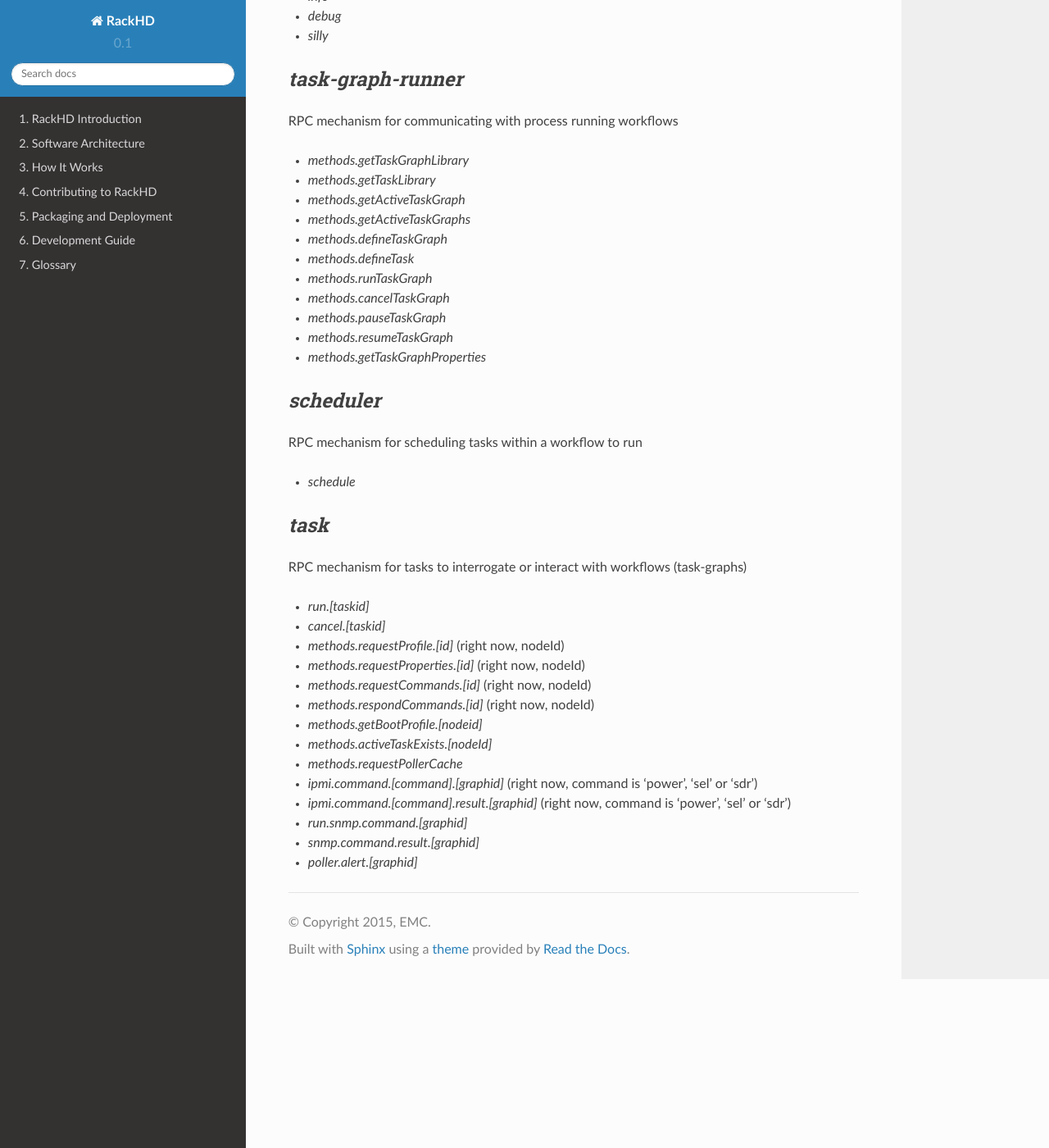
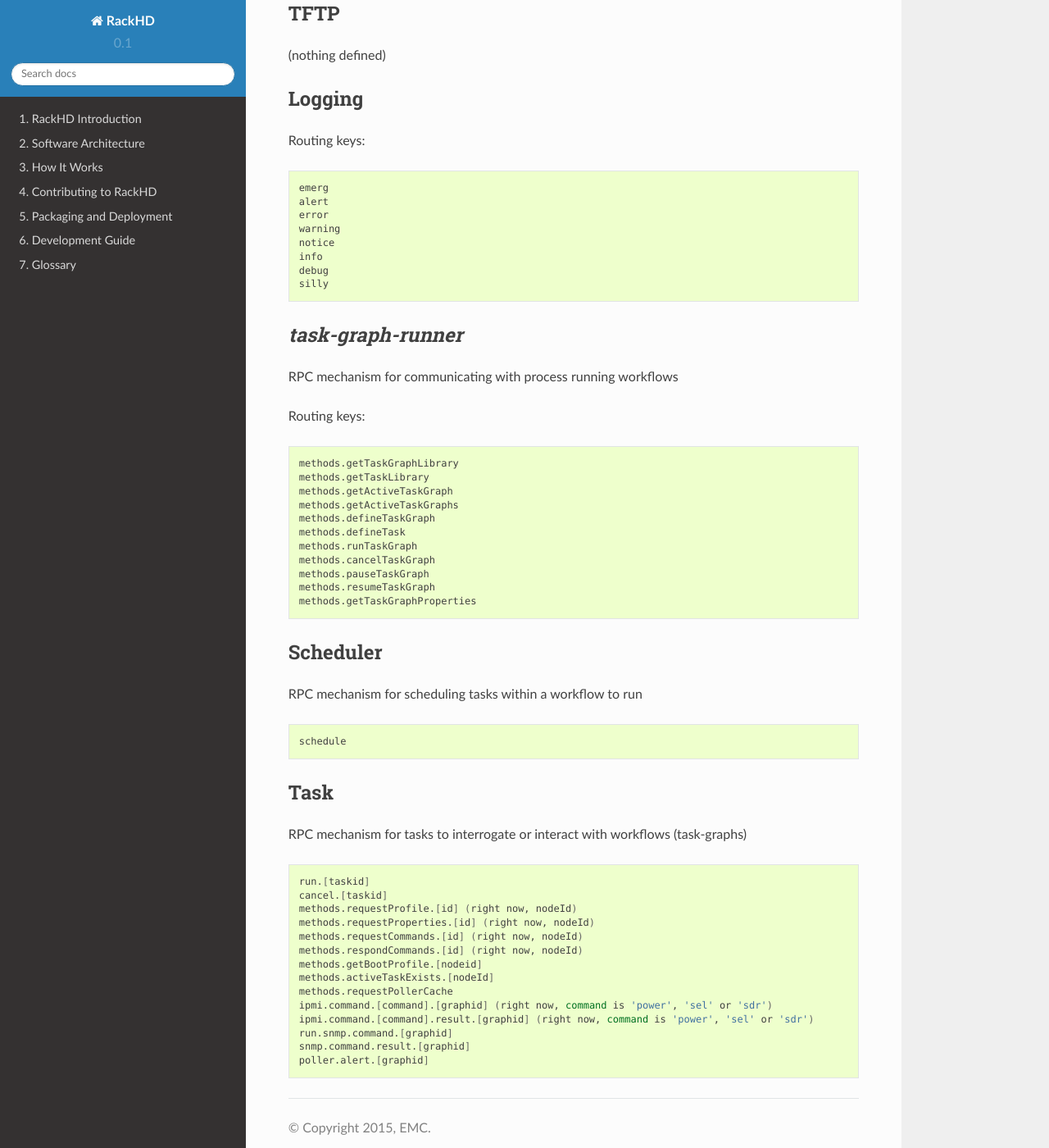
Before and after one commit to RackHD/docs, a Sphinx documentation site: the page built from docs/monorail/amqp_conventions.rst, in a window 1280 px wide and 1400 px high, scrolled down 1400 px. Shown: the whole window at 82% size. Built offline with Sphinx 7.4.7 and the Read the Docs theme 2.0.0, drawn with Linux system fonts in a browser that asks for light colours; some of the changed text lies outside the part shown.

Commit message:
formatting

```diff
--- a/docs/monorail/amqp_conventions.rst
+++ b/docs/monorail/amqp_conventions.rst
@@ -3,109 +3,136 @@
 
 At the top level, we utilize 9 exchanges for passing various messages between key services and processes:
 
-`configuration`
+Configuration
 ~~~~~~~~~~~~~~~~~~~
 
 RPC channel for making dynamic system configuration changes
 
 Routing keys:
-- `methods.set`
-- `methods.get`
 
-`events`
+.. code-block:: bash
+
+     methods.set
+     methods.get
+
+Events
 ~~~~~~~~~~~~~~~~~~~
 
-one to many broadcast of events applicable to workflows and reactions (where poller/telemetry events will be placed in the future as well)
+One to many broadcast of events applicable to workflows and reactions
+(where poller/telemetry events will be placed in the future as well)
 
 Routing keys:
-- `tftp.success.[nodeid]`
-- `tftp.failure.[nodeid]`
-- `http.response.[nodeid]`
-- `dhcp.bind.success.[nodeid]`
-- `task.finished.[taskid]`
-- `graph.started.[graphid]`
-- `graph.finished.[graphid]`
-- `sku.assigned.[nodeid]`
 
-`http`
+.. code-block:: bash
+
+     tftp.success.[nodeid]
+     tftp.failure.[nodeid]
+     http.response.[nodeid]
+     dhcp.bind.success.[nodeid]
+     task.finished.[taskid]
+     graph.started.[graphid]
+     graph.finished.[graphid]
+     sku.assigned.[nodeid]
+
+HTTP
 ~~~~~~~~~~~~~~~~~
-- `http.response`
+
+Routing keys:
+
+.. code-block:: bash
+
+     http.response
 
 (uncertain - duplicate of `http.response.[nodeid]`?)
 
-`dhcp`
+DHCP
 ~~~~~~~~~~~~~~~~
 
 RPC channel for interrogating the DHCP service
 
-- `methods.lookupIpLease`
-- `methods.ipInRange`
-- `methods.peekLeaseTable`
-- `methods.removeLease`
-- `methods.removeLeaseByIp`
-- `methods.pinMac`
-- `methods.unpinMac`
-- `methods.pinIp`
-- `methods.unpinIp`
+Routing keys:
 
-`tftp`
+.. code-block:: bash
+
+       methods.lookupIpLease
+       methods.ipInRange
+       methods.peekLeaseTable
+       methods.removeLease
+       methods.removeLeaseByIp
+       methods.pinMac
+       methods.unpinMac
+       methods.pinIp
+       methods.unpinIp
+
+TFTP
 ~~~~~~~~~~~~~~~~~~
 
 (nothing defined)
 
-`logging`
+Logging
 ~~~~~~~~~~~~~~~~~
 
-- `emerg`
-- `alert`
-- `crti`
-- `error`
-- `warning`
-- `notice`
-- `info`
-- `debug`
-- `silly`
+Routing keys:
+
+.. code-block:: bash
+
+    emerg
+    alert
+    error
+    warning
+    notice
+    info
+    debug
+    silly
 
 `task-graph-runner`
 ~~~~~~~~~~~~~~~~~~~~~~~~~~
 
 RPC mechanism for communicating with process running workflows
 
-- `methods.getTaskGraphLibrary`
-- `methods.getTaskLibrary`
-- `methods.getActiveTaskGraph`
-- `methods.getActiveTaskGraphs`
-- `methods.defineTaskGraph`
-- `methods.defineTask`
-- `methods.runTaskGraph`
-- `methods.cancelTaskGraph`
-- `methods.pauseTaskGraph`
-- `methods.resumeTaskGraph`
-- `methods.getTaskGraphProperties`
+Routing keys:
 
-`scheduler`
+.. code-block:: bash
+
+    methods.getTaskGraphLibrary
+    methods.getTaskLibrary
+    methods.getActiveTaskGraph
+    methods.getActiveTaskGraphs
+    methods.defineTaskGraph
+    methods.defineTask
+    methods.runTaskGraph
+    methods.cancelTaskGraph
+    methods.pauseTaskGraph
+    methods.resumeTaskGraph
+    methods.getTaskGraphProperties
+
+Scheduler
 ~~~~~~~~~~~~~~~~
 
 RPC mechanism for scheduling tasks within a workflow to run
 
-- `schedule`
+.. code-block:: bash
 
-`task`
+    schedule
+
+Task
 ~~~~~~~~~~~~~~~~
 
 RPC mechanism for tasks to interrogate or interact with workflows (task-graphs)
 
-- `run.[taskid]`
-- `cancel.[taskid]`
-- `methods.requestProfile.[id]` (right now, nodeId)
-- `methods.requestProperties.[id]` (right now, nodeId)
-- `methods.requestCommands.[id]` (right now, nodeId)
-- `methods.respondCommands.[id]` (right now, nodeId)
-- `methods.getBootProfile.[nodeid]`
-- `methods.activeTaskExists.[nodeId]`
-- `methods.requestPollerCache`
-- `ipmi.command.[command].[graphid]` (right now, command is 'power', 'sel' or 'sdr')
-- `ipmi.command.[command].result.[graphid]` (right now, command is 'power', 'sel' or 'sdr')
-- `run.snmp.command.[graphid]`
-- `snmp.command.result.[graphid]`
-- `poller.alert.[graphid]`
+.. code-block:: bash
+
+    run.[taskid]
+    cancel.[taskid]
+    methods.requestProfile.[id] (right now, nodeId)
+    methods.requestProperties.[id] (right now, nodeId)
+    methods.requestCommands.[id] (right now, nodeId)
+    methods.respondCommands.[id] (right now, nodeId)
+    methods.getBootProfile.[nodeid]
+    methods.activeTaskExists.[nodeId]
+    methods.requestPollerCache
+    ipmi.command.[command].[graphid] (right now, command is 'power', 'sel' or 'sdr')
+    ipmi.command.[command].result.[graphid] (right now, command is 'power', 'sel' or 'sdr')
+    run.snmp.command.[graphid]
+    snmp.command.result.[graphid]
+    poller.alert.[graphid]
```
